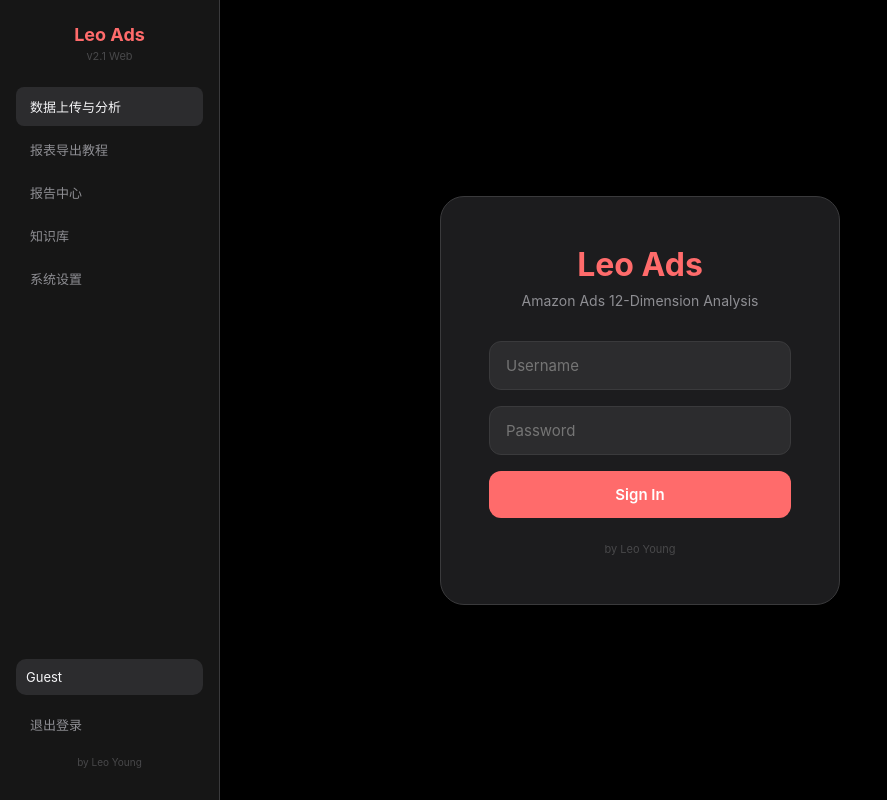
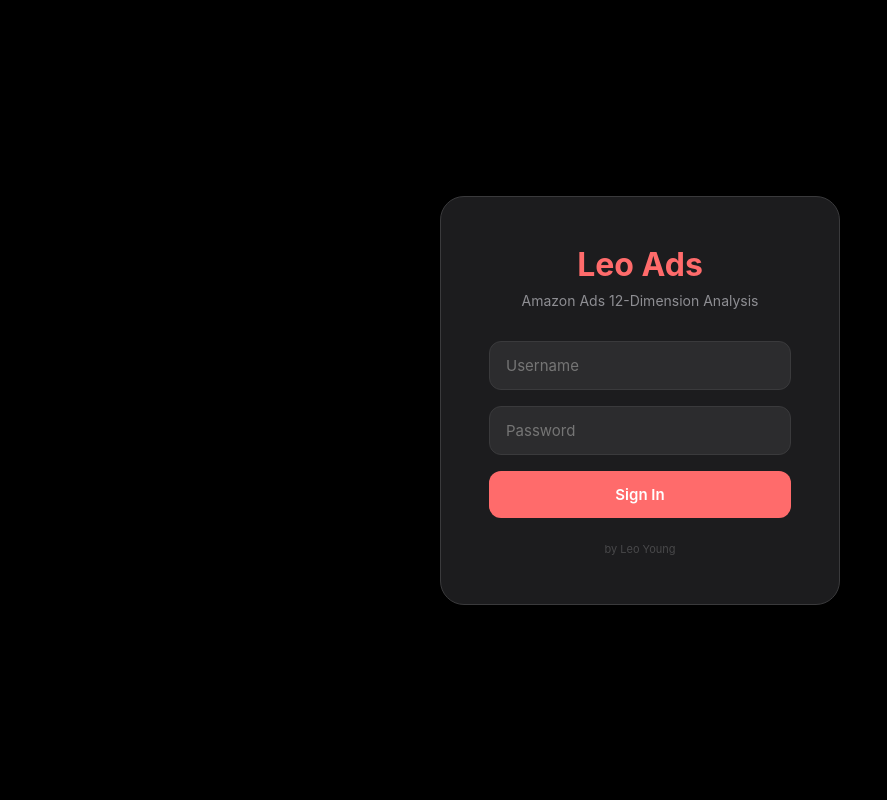
Before and after one commit to gzyangle2018-maker/leo-ads-master-web, a plain HTML site: page frontend/index.html in a window 1280 px wide. Shown: the top 800 px of the page, without its empty margins (0-887 px from the left). Drawn offline with Linux system fonts and the light colour scheme.

Commit message:
Fix login screen overlay to cover entire viewport

```diff
--- a/frontend/index.html
+++ b/frontend/index.html
@@ -24,7 +24,7 @@
   .hidden { display: none !important; }
 
   /* Login */
-  #login-screen { display:flex; flex-direction:column; align-items:center; justify-content:center; min-height:100vh; padding: 40px; }
+  #login-screen { display:flex; flex-direction:column; align-items:center; justify-content:center; min-height:100vh; padding: 40px; position:fixed; inset:0; z-index:100; background:var(--bg); overflow-y:auto; }
   .login-card { background: var(--surface); border-radius: 24px; padding: 48px; width: 100%; max-width: 400px; border: 1px solid var(--border); }
   .login-logo { font-size: 32px; font-weight: 700; text-align: center; color: var(--accent); margin-bottom: 8px; }
   .login-sub { text-align: center; color: var(--muted); font-size: 14px; margin-bottom: 32px; }
```
